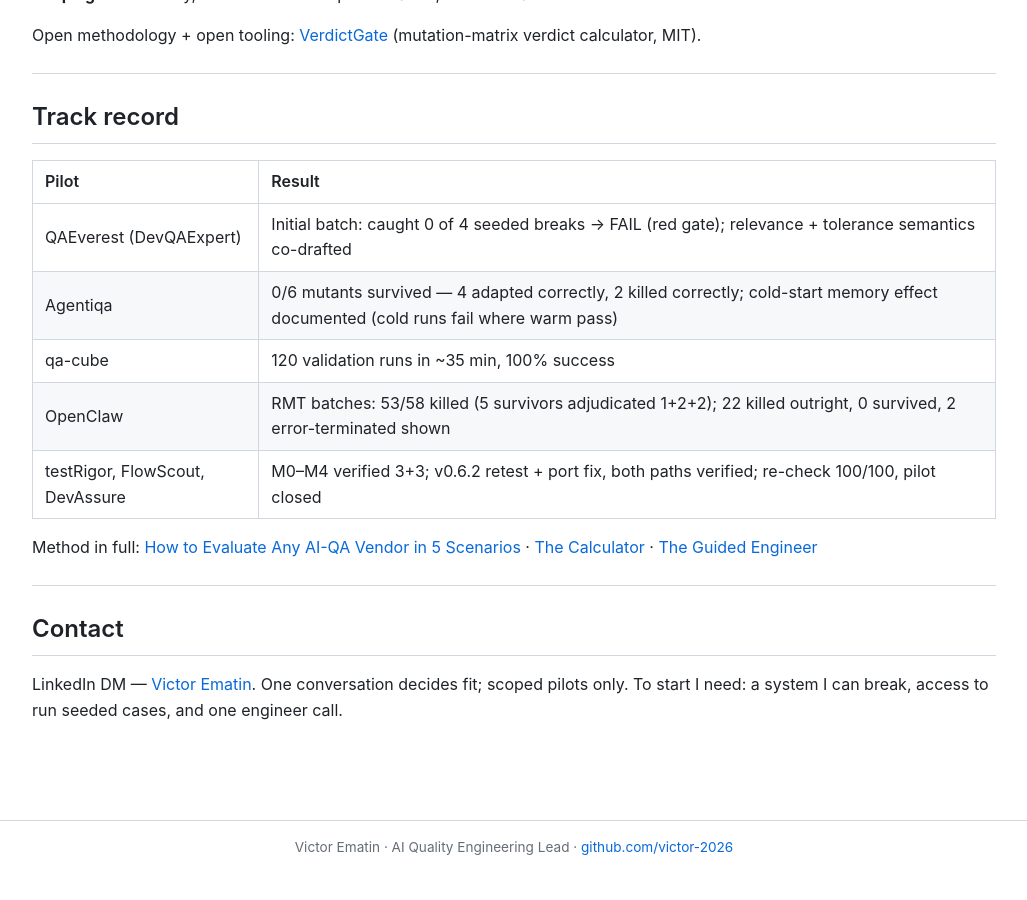
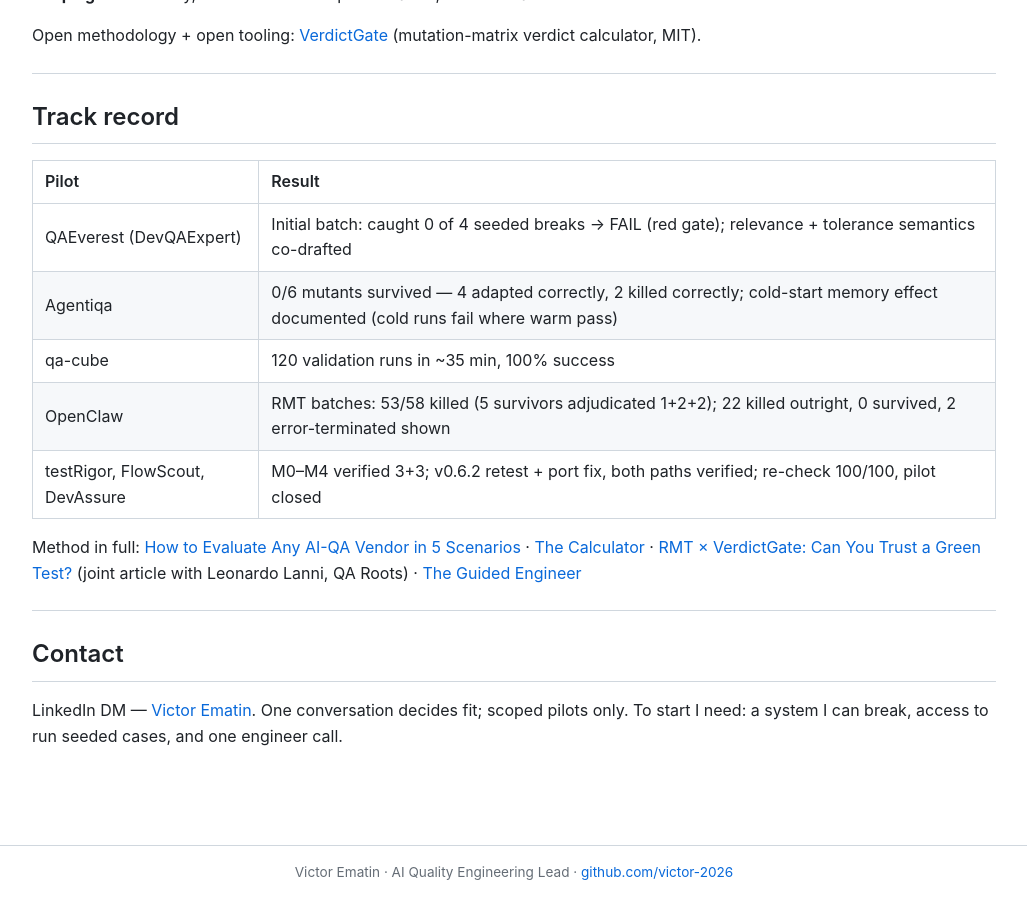
Before and after one commit to victor-2026/portfolio, a Jekyll site: the page built from practice.md, in a window 1280 px wide and 900 px high, scrolled down 580 px. Shown: the whole window, without its empty margins (126-1153 px from the left). Built offline with Jekyll 4.4.1, drawn with Linux system fonts in a browser that asks for light colours; our own code applies the rules of GitHub Pages for plain Markdown files; before the commit the page ends 1454 px from its top, so only the background shows below that.

Commit message:
Practice: add joint RMT x VerdictGate article link (third, dual byline noted)

```diff
--- a/practice.md
+++ b/practice.md
@@ -33,7 +33,7 @@ Open methodology + open tooling: [VerdictGate](https://github.com/victor-2026/ve
 | OpenClaw | RMT batches: 53/58 killed (5 survivors adjudicated 1+2+2); 22 killed outright, 0 survived, 2 error-terminated shown |
 | testRigor, FlowScout, DevAssure | M0–M4 verified 3+3; v0.6.2 retest + port fix, both paths verified; re-check 100/100, pilot closed |
 
-Method in full: [How to Evaluate Any AI-QA Vendor in 5 Scenarios](https://www.linkedin.com/pulse/how-evaluate-any-ai-qa-vendor-5-scenarios-victor-ematin-lqdhe/) · [The Calculator](https://www.linkedin.com/pulse/your-vendors-green-report-claim-heres-calculator-checks-victor-ematin-gml4f/) · [The Guided Engineer](https://www.linkedin.com/pulse/qa-didnt-get-replaced-got-promoted-victor-ematin-9jzse/)
+Method in full: [How to Evaluate Any AI-QA Vendor in 5 Scenarios](https://www.linkedin.com/pulse/how-evaluate-any-ai-qa-vendor-5-scenarios-victor-ematin-lqdhe/) · [The Calculator](https://www.linkedin.com/pulse/your-vendors-green-report-claim-heres-calculator-checks-victor-ematin-gml4f/) · [RMT × VerdictGate: Can You Trust a Green Test?](https://www.linkedin.com/pulse/reverse-mutation-testing-verdictgate-can-you-trust-green-lanni-ll41e/) (joint article with Leonardo Lanni, QA Roots) · [The Guided Engineer](https://www.linkedin.com/pulse/qa-didnt-get-replaced-got-promoted-victor-ematin-9jzse/)
 
 ---
 
```
